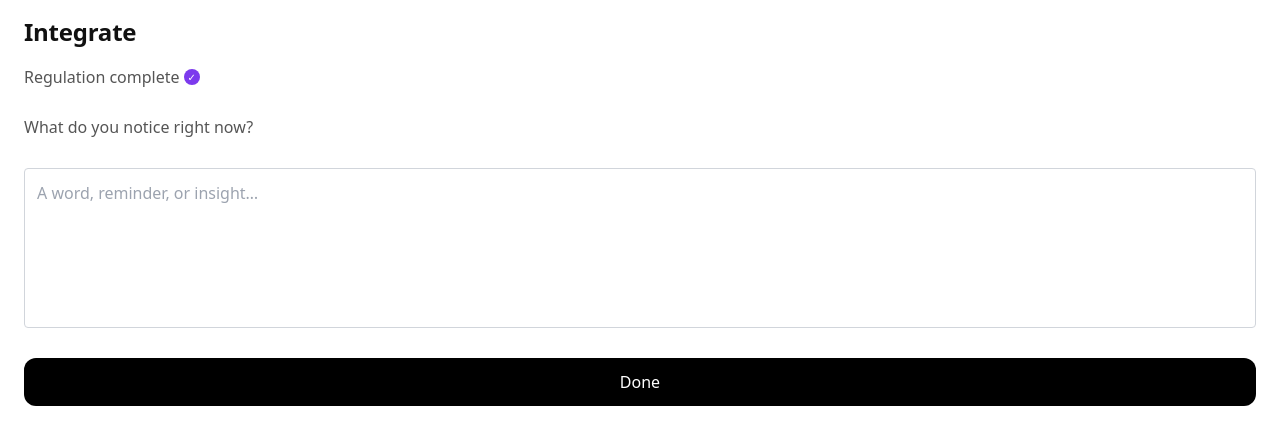
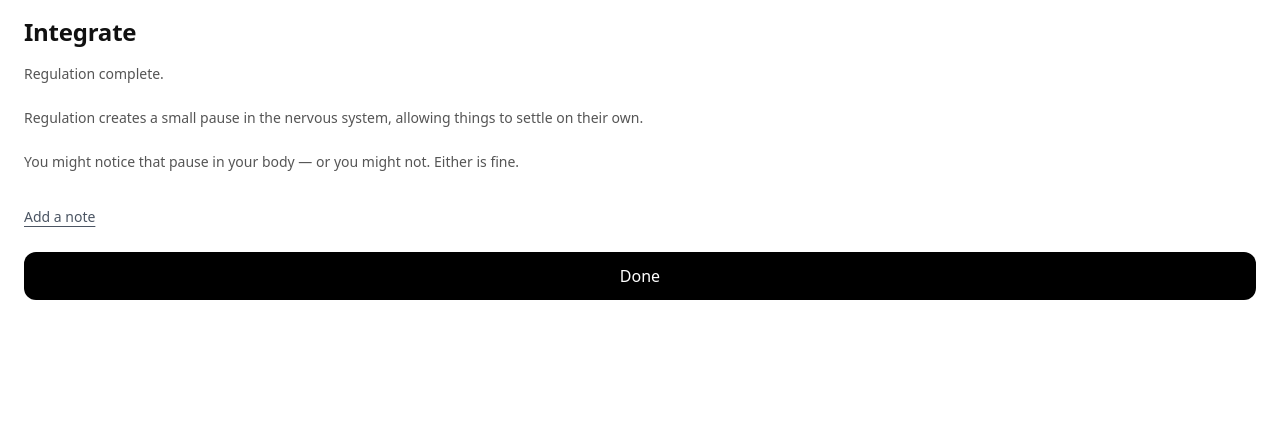
Before and after one commit to caseytaitel/pkkle, a React app in the folder frontend/: page /regulate/integrate in a window 1280 px wide. Shown: the top 444 px of the page. Built offline with nearby package versions, Linux system fonts and the light colour scheme; the HTML template or start-up script is replaced by a standard one.

Commit message:
V3 Tier #3: reduce cognitive load and clarify completion across flows

```diff
--- a/frontend/src/pages/post/PostSessionPage.tsx
+++ b/frontend/src/pages/post/PostSessionPage.tsx
@@ -1,4 +1,5 @@
 import { useState, type FormEvent, useRef, useEffect } from "react";
+import { useNavigate } from "react-router-dom";
 import { sessionsApi } from "../../api/sessionsApi";
 import { getTodaysPreSession, getAllPostSessions } from "../../api/memoryApi";
 import Page from "../../components/ui/Page";
@@ -8,12 +9,21 @@ import { Textarea } from "../../components/ui/Textarea";
 import clsx from "clsx";
 
 export default function PostSessionPage() {
+  const navigate = useNavigate();
+
+  function navigateWithFade(path: string, state?: unknown) {
+    setExiting(true);
+    setTimeout(() => navigate(path, { state }), 250);
+  }
+
   const [emotion, setEmotion] = useState<Emotion | "">("");
   const [reflection, setReflection] = useState("");
+
   const [loading, setLoading] = useState(false);
   const [showPending, setShowPending] = useState(false);
   const pendingTimerRef = useRef<number | null>(null);
   const [error, setError] = useState("");
+
   const [exiting, setExiting] = useState(false);
 
   const [todaysIntention, setTodaysIntention] = useState<string | null>(null);
@@ -55,10 +65,8 @@ export default function PostSessionPage() {
         reflection,
       });
 
-      setExiting(true);
-      setTimeout(() => {
-        window.location.href = "/";
-      }, 250);
+      navigateWithFade("/session/success", { type: "post" });
+
     } catch {
       setError("Couldn't save. Please try again.");
     } finally {
--- a/frontend/src/pages/pre/PreSessionPage.tsx
+++ b/frontend/src/pages/pre/PreSessionPage.tsx
@@ -109,7 +109,8 @@ export default function PreSessionPage() {
         }),
       });
 
-      navigateWithFade("/session/success", { state: { type: "pre" } });
+      navigateWithFade("/session/success", { type: "pre" });
+
     } catch {
       setError("Couldn't save. Please try again.");
     } finally {
--- a/frontend/src/pages/regulate/RegulateCompletionPage.tsx
+++ b/frontend/src/pages/regulate/RegulateCompletionPage.tsx
@@ -1,79 +1,41 @@
-import { useEffect, useState } from "react";
+import { useState } from "react";
 import { useNavigate } from "react-router-dom";
 import Page from "../../components/ui/Page";
 import { Button } from "../../components/ui/Button";
-import { sessionsApi } from "../../api/sessionsApi";
-
-const STATE_ECHO_KEY = "hasCompletedRegulation";
 
 export default function RegulateCompletionPage() {
   const navigate = useNavigate();
+  const [exiting, setExiting] = useState(false);
 
-  const [showBeginSession, setShowBeginSession] = useState(false);
-  const [showStateEcho, setShowStateEcho] = useState(false);
-
-  // On mount:
-  // 1) record that regulation was completed (for future state echo)
-  // 2) decide whether "Begin session" should be shown
-  useEffect(() => {
-    localStorage.setItem(STATE_ECHO_KEY, "true");
-    setShowStateEcho(true);
-
-    async function checkPreSession() {
-      try {
-        const today = await sessionsApi.getToday();
-        const hasPre = today.some((s) => s.type === "pre");
-        setShowBeginSession(!hasPre);
-      } catch {
-        // fail-silent by design
-        setShowBeginSession(false);
-      }
-    }
-
-    checkPreSession();
-  }, []);
+  function navigateWithFade(path: string) {
+    setExiting(true);
+    setTimeout(() => navigate(path), 250);
+  }
 
   return (
-    <Page title="Regulation Complete">
-      <div className="pt-24 flex flex-col gap-8 text-center">
-        {/* Completion acknowledgment */}
-        <p className="text-lg text-[var(--text-primary)]">
-          This state is available to you.
+    <Page exiting={exiting}>
+      <div className="min-h-[60vh] flex flex-col items-center justify-center text-center gap-10 px-6">
+        <p className="text-base text-[var(--text-secondary)] flex items-center gap-2">
+          Regulation complete
+          <span className="inline-flex items-center justify-center w-4 h-4 rounded-full bg-[#7C3AED] text-white text-[10px]">
+            ✓
+          </span>
         </p>
 
-        {/* State echo (non-evaluative) */}
-        {showStateEcho && (
-          <p className="text-sm text-[var(--text-secondary)]">
-            You’ve accessed this state before.
-          </p>
-        )}
-
-        {/* Exit options */}
-        <div className="flex flex-col gap-4 mt-6">
+        <div className="w-full flex flex-col gap-4">
           {/* Primary */}
-          <Button onClick={() => navigate("/")}>
+          <Button onClick={() => navigateWithFade("/")}>
             Return to Today
           </Button>
 
-          {/* Optional integrate */}
+          {/* Secondary */}
           <button
             type="button"
-            onClick={() => navigate("/regulate/integrate")}
+            onClick={() => navigateWithFade("/regulate/integrate")}
             className="text-sm text-gray-600 underline underline-offset-4"
           >
             Integrate
           </button>
-
-          {/* Contextual begin session */}
-          {showBeginSession && (
-            <button
-              type="button"
-              onClick={() => navigate("/pre")}
-              className="text-sm text-gray-600 underline underline-offset-4"
-            >
-              Begin session
-            </button>
-          )}
         </div>
       </div>
     </Page>
--- a/frontend/src/pages/regulate/RegulateIntegrate.tsx
+++ b/frontend/src/pages/regulate/RegulateIntegrate.tsx
@@ -1,12 +1,14 @@
 import { useState } from "react";
 import { useNavigate } from "react-router-dom";
 import Page from "../../components/ui/Page";
+import { Button } from "../../components/ui/Button";
 import { Textarea } from "../../components/ui/Textarea";
-import { Button } from "../../components/ui/Button";
 
 export default function RegulateIntegratePage() {
   const navigate = useNavigate();
-  const [text, setText] = useState("");
+  const [showNote, setShowNote] = useState(false);
+  const [note, setNote] = useState("");
+
   const [exiting, setExiting] = useState(false);
 
   function softNavigate(path: string) {
@@ -16,24 +18,44 @@ export default function RegulateIntegratePage() {
 
   return (
     <Page title="Integrate" exiting={exiting}>
-       <p className="text-[var(--text-secondary)] leading-relaxed flex items-center gap-1">
-          Regulation complete
-          <span className="inline-flex items-center justify-center w-4 h-4 rounded-full bg-[#7C3AED] text-white text-[10px]">
-              ✓
-          </span>
-      </p>
-      <div className="mb-3">
-        <p className="text-[var(--text-secondary)] leading-relaxed mt-3 mb-1">
-          What do you notice right now?
+      <div className="flex flex-col gap-6">
+        {/* Step 1 — Recognition */}
+        <p className="text-sm text-[var(--text-secondary)]">
+          Regulation complete.
         </p>
+
+        {/* Step 2 — Interpretation (process-level only) */}
+        <p className="text-sm text-[var(--text-secondary)]">
+          Regulation creates a small pause in the nervous system, allowing things to
+          settle on their own.
+        </p>
+
+        {/* Step 3 — Somatic tie-in */}
+        <p className="text-sm text-[var(--text-secondary)]">
+          You might notice that pause in your body — or you might not. Either is fine.
+        </p>
+
+        {/* Step 4 — Optional expression */}
+        <div className="pt-2">
+          <button
+            type="button"
+            onClick={() => setShowNote((v) => !v)}
+            className="text-sm text-gray-600 underline underline-offset-4"
+          >
+            Add a note
+          </button>
+
+          {showNote && (
+            <div className="mt-3">
+              <Textarea
+                className="h-32 text-sm"
+                value={note}
+                onChange={(e) => setNote(e.target.value)}
+              />
+            </div>
+          )}
+        </div>
       </div>
-
-      <Textarea
-        className="h-40"
-        placeholder="A word, reminder, or insight…"
-        value={text}
-        onChange={(e) => setText(e.target.value)}
-      />
 
       <Button className="w-full mt-4" onClick={() => softNavigate("/")}>
         Done
--- a/frontend/src/pages/regulate/RegulateRedoPage.tsx
+++ b/frontend/src/pages/regulate/RegulateRedoPage.tsx
@@ -21,7 +21,7 @@ export default function RegulateRedoPage() {
     softNavigate("/regulate/ground", { redo: true });
   }
 
-  function handleContinue() {
+  function handleFinish() {
     softNavigate("/regulate/complete");
   }
 
@@ -34,18 +34,18 @@ export default function RegulateRedoPage() {
       {/* Content block */}
       <div className="mt-24 flex flex-col gap-10">
         <h1 className="text-xl font-semibold leading-snug">
-          If you still feel unsettled, take another round.
+          Feel free to take another round.
         </h1>
 
         <div className="flex flex-col gap-6">
           {/* PRIMARY ACTION (continue) */}
           <button
             type="button"
-            onClick={handleContinue}
+            onClick={handleFinish}
             disabled={locked}
             className="w-full bg-black text-white p-4 rounded-xl text-lg active:scale-[0.97] transition disabled:opacity-50"
           >
-            I’m ready — continue
+            Finish
           </button>
 
           {/* SECONDARY ACTION (redo) */}
--- a/frontend/src/pages/success/SessionSuccessPage.tsx
+++ b/frontend/src/pages/success/SessionSuccessPage.tsx
@@ -20,12 +20,12 @@ export default function SessionSuccessPage() {
     return () => clearTimeout(timer);
   }, [navigate]);
 
-  const title = type === "pre" ? "Intention saved" : "Reflection saved";
+  const title = type === "pre" ? "Intention set." : "Reflection complete.";
 
   const subtitle =
     type === "pre"
-      ? "You’re focused and ready to play."
-      : "You’ve captured this session. Nice work.";
+      ? "You’re clear on your focus today."
+      : "You’ve brought this to a close.";
 
   return (
     <Page exiting={exiting}>
```
Also changed, not shown: 1 other file (tests, documents, lock files or other folders).
